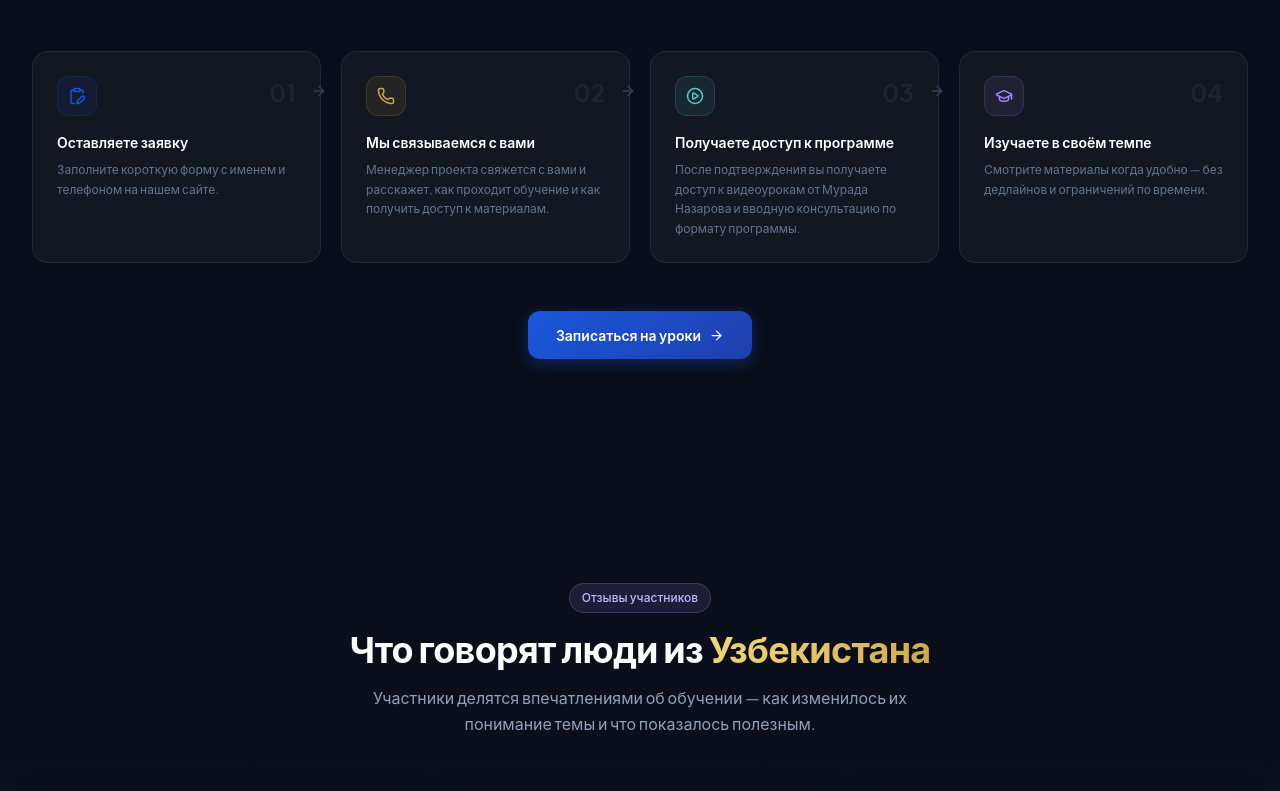
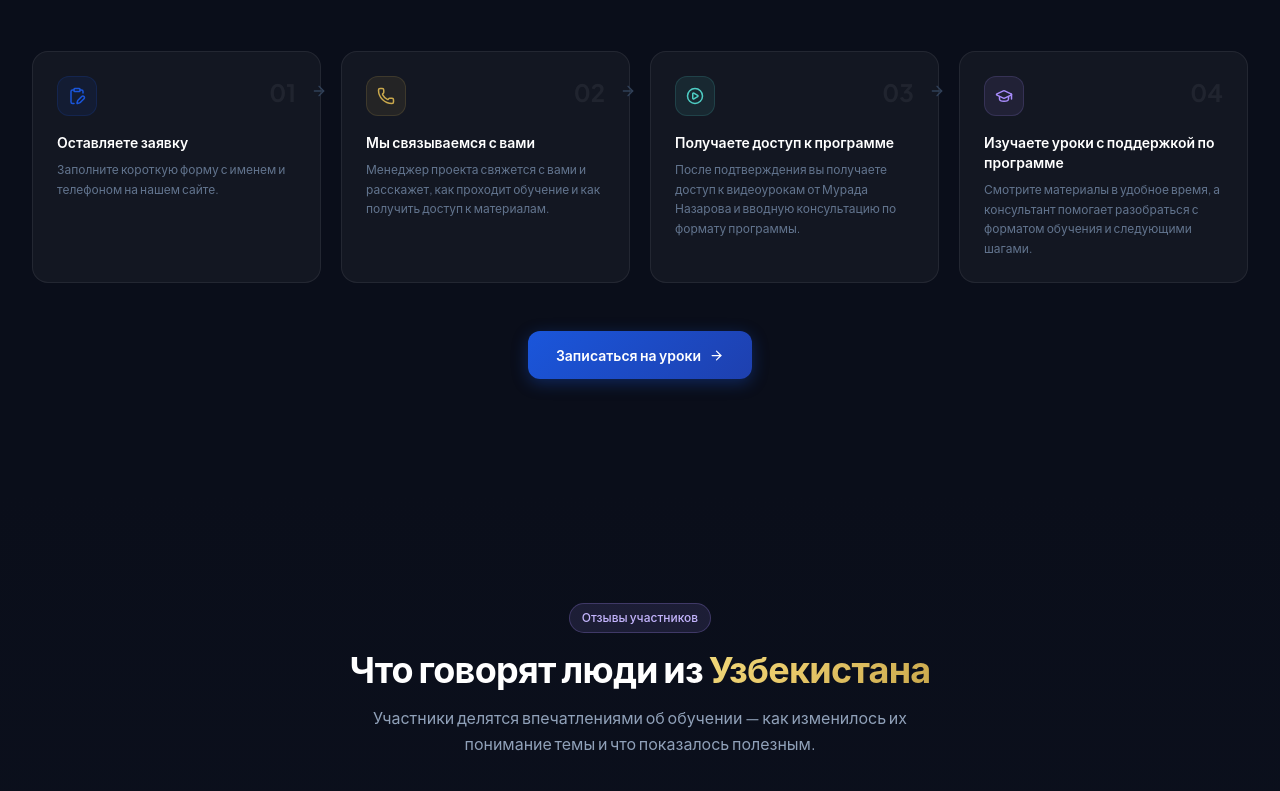
Before and after one commit to Gebinvest2020/invest-bilim-landing, a React (Vite) app: page / in a window 1280 px wide. Shown: the part 5940-6731 px from the top of the page. Built offline with nearby package versions, Linux system fonts and the light colour scheme.

Commit message:
Update landing

```diff
--- a/src/components/Footer.jsx
+++ b/src/components/Footer.jsx
@@ -1,4 +1,4 @@
-import { TrendingUp, Mail, Phone, MapPin } from 'lucide-react'
+import { TrendingUp, Mail, MapPin } from 'lucide-react'
 
 export default function Footer({ onCTA, onLegal }) {
   const legalLinks = [
@@ -100,10 +100,6 @@ export default function Footer({ onCTA, onLegal }) {
                 <Mail size={13} className="shrink-0 text-slate-600" />
                 <span className="text-sm text-slate-500">info@investbilim.uz</span>
               </div>
-              <div className="flex items-center gap-2.5">
-                <Phone size={13} className="shrink-0 text-slate-600" />
-                <span className="text-sm text-slate-500">+998 90 000 00 00</span>
-              </div>
             </div>
           </div>
         </div>
--- a/src/components/HowItWorksSection.jsx
+++ b/src/components/HowItWorksSection.jsx
@@ -25,8 +25,8 @@ const steps = [
   {
     icon: GraduationCap,
     step: '04',
-    title: 'Изучаете в своём темпе',
-    desc: 'Смотрите материалы когда удобно — без дедлайнов и ограничений по времени.',
+    title: 'Изучаете уроки с поддержкой по программе',
+    desc: 'Смотрите материалы в удобное время, а консультант помогает разобраться с форматом обучения и следующими шагами.',
     color: '#a78bfa',
   },
 ]
```
